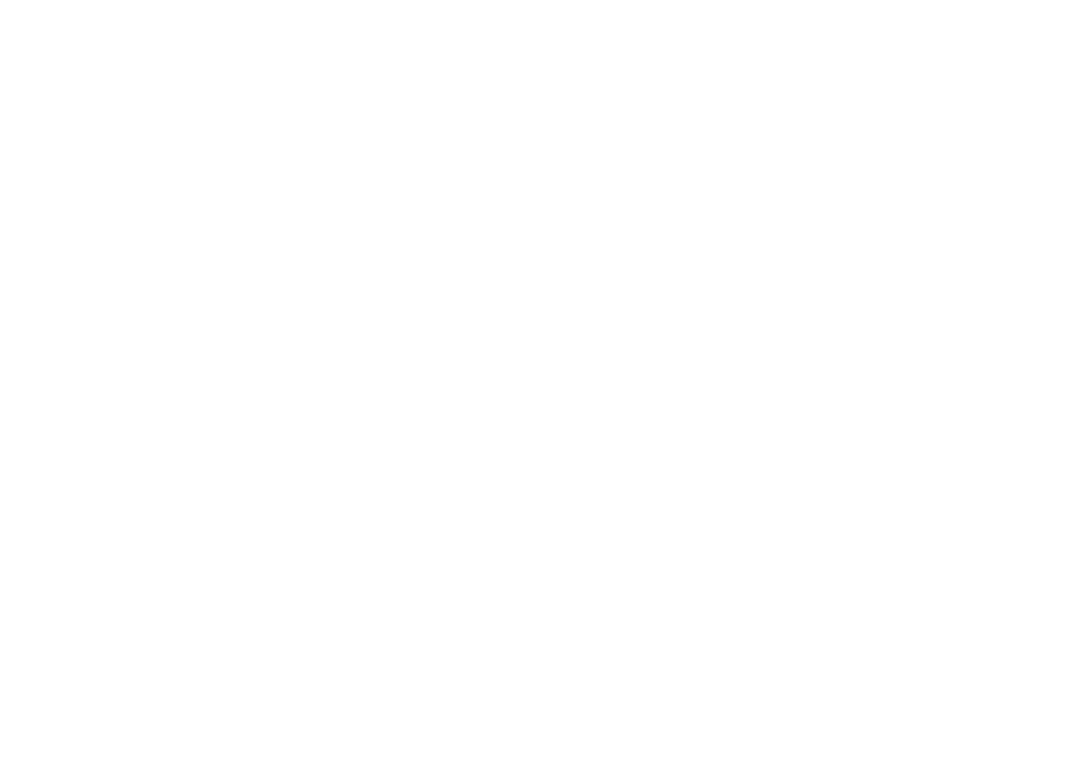
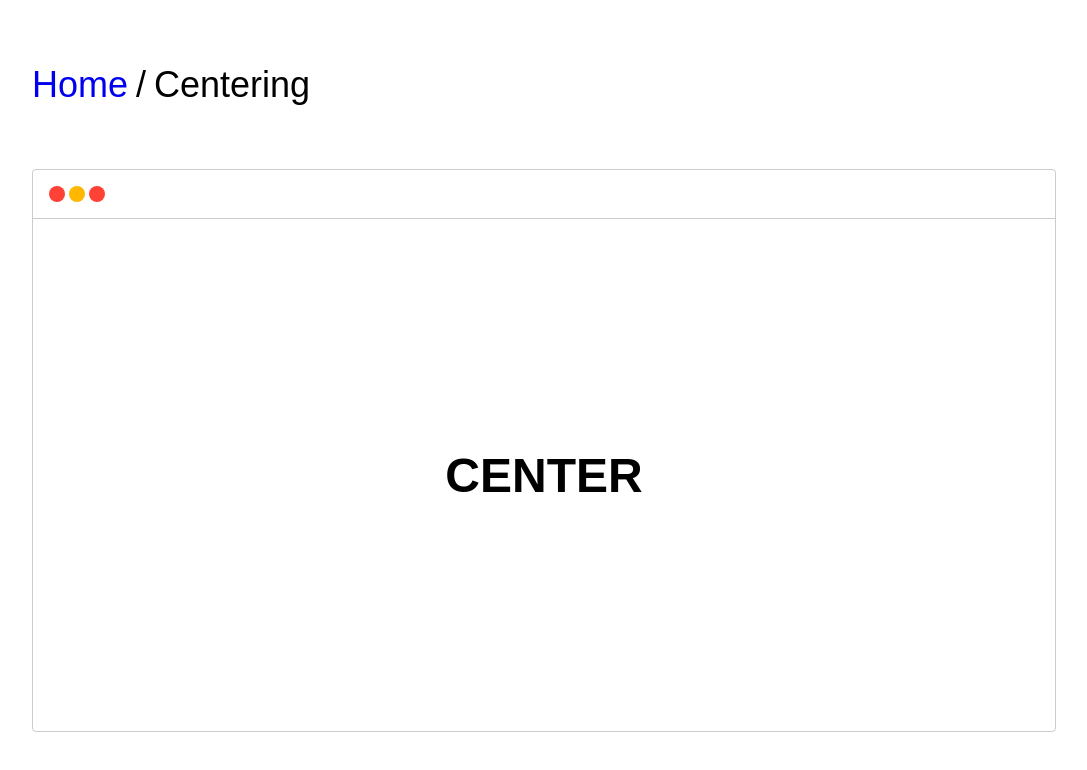
Before and after one commit to phuocng/csslayout, a React (Vite) app: page /centering in a window 1280 px wide. Shown: the top 770 px of the page, without its empty margins (96-1183 px from the left). Built offline with nearby package versions, Linux system fonts and the light colour scheme; a small style sheet from the web is missing.

Commit message:
Add centering layout

```diff
--- a/client/App.jsx
+++ b/client/App.jsx
@@ -2,12 +2,14 @@
 import { BrowserRouter as Router, Route, Switch } from 'react-router-dom';
 
 import Home from './Home';
+import Centering from './layouts/Centering';
 
 const App = () => {
     return (
         <Router>
             <Switch>
                 <Route exact={true} path='/'><Home /></Route>
+                <Route exact={true} path='/centering'><Centering /></Route>
             </Switch>
         </Router>
     );
--- /dev/null
+++ b/client/DetailsLayout.jsx
@@ -0,0 +1,22 @@
+import React from 'react';
+import { Link } from 'react-router-dom';
+
+import Layout from './Layout';
+
+const DetailsLayout = ({ name, children }) => {
+    return (
+        <Layout>
+            <div className="flex items-center mv5 f2">
+                <Link to="/" className="link">Home</Link>
+                <div className="ph2">/</div>
+                <div className="f2">{name}</div>
+            </div>
+
+            <div className="mb5">
+                {children}
+            </div>
+        </Layout>
+    );
+};
+
+export default DetailsLayout;
--- a/client/Home.jsx
+++ b/client/Home.jsx
@@ -11,9 +11,9 @@
 
             <div className="flex flex-wrap justify-between">
                 <div className="w-30">
-                    <Link to="/center" className="link flex flex-column items-center justify-center bg-black-05 br2 pa3">
+                    <Link to="/centering" className="link flex flex-column items-center justify-center bg-black-05 br2 pa3">
                         <CenterCover />
-                        <h4 className="f4 mv0 pv3">Center</h4>
+                        <h4 className="f4 mv0 pv3">Centering</h4>
                     </Link>
                 </div>
             </div>
--- /dev/null
+++ b/client/layouts/Centering.jsx
@@ -0,0 +1,18 @@
+import React from 'react';
+
+import DetailsLayout from '../DetailsLayout';
+import BrowserFrame from '../placeholders/BrowserFrame';
+
+const Centering = () => {
+    return (
+        <DetailsLayout name="Centering">
+            <BrowserFrame>
+                <div className="h-100 flex flex-column items-center justify-center">
+                    <div className="f1 b">CENTER</div>
+                </div>
+            </BrowserFrame>
+        </DetailsLayout>
+    );
+};
+
+export default Centering;
--- /dev/null
+++ b/client/placeholders/BrowserFrame.jsx
@@ -0,0 +1,18 @@
+import React from 'react';
+
+const BrowserFrame = ({ children }) => {
+    return (
+        <div className="br2 ba b--black-20">
+            <div className="flex pa3 bb b--black-20 items-center">
+                <div className="br-100 mr1 w1 h1 bg-red" />
+                <div className="br-100 mr1 w1 h1 bg-gold" />
+                <div className="br-100 mr1 w1 h1 bg-red" />
+            </div>
+            <div style={{ height: '512px' }}>
+                {children}
+            </div>
+        </div>
+    );
+};
+
+export default BrowserFrame;
```
